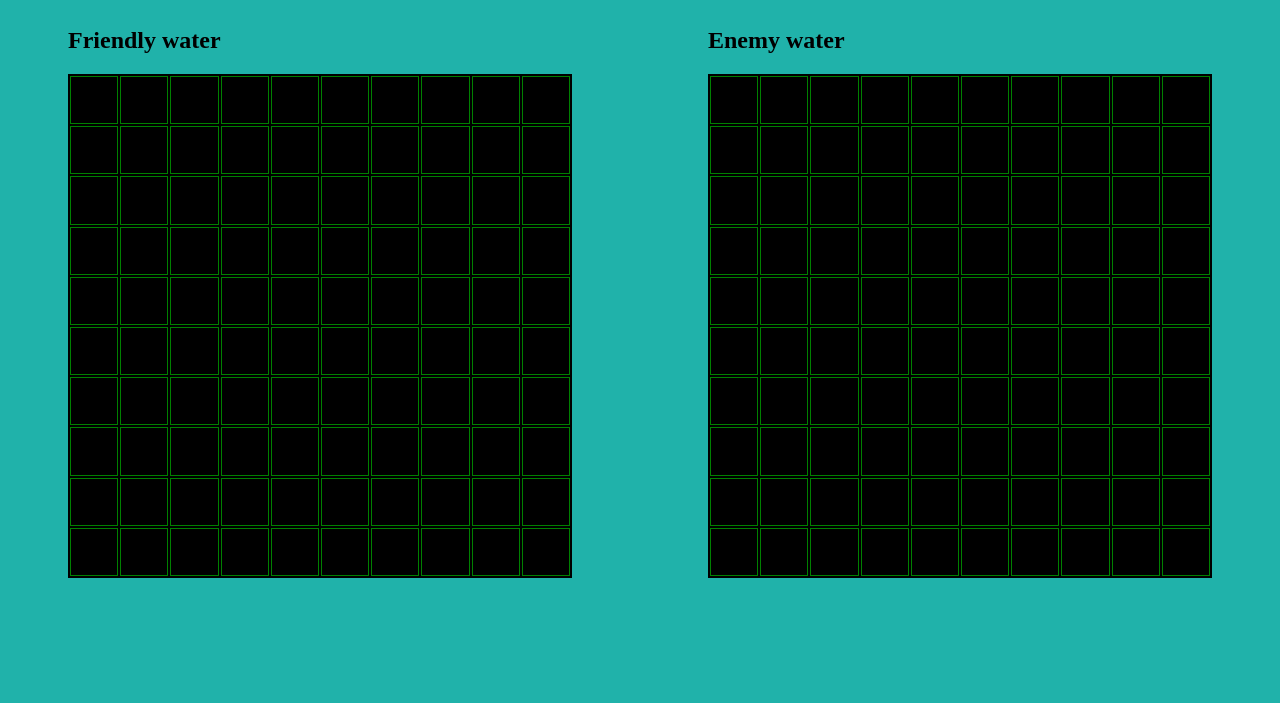
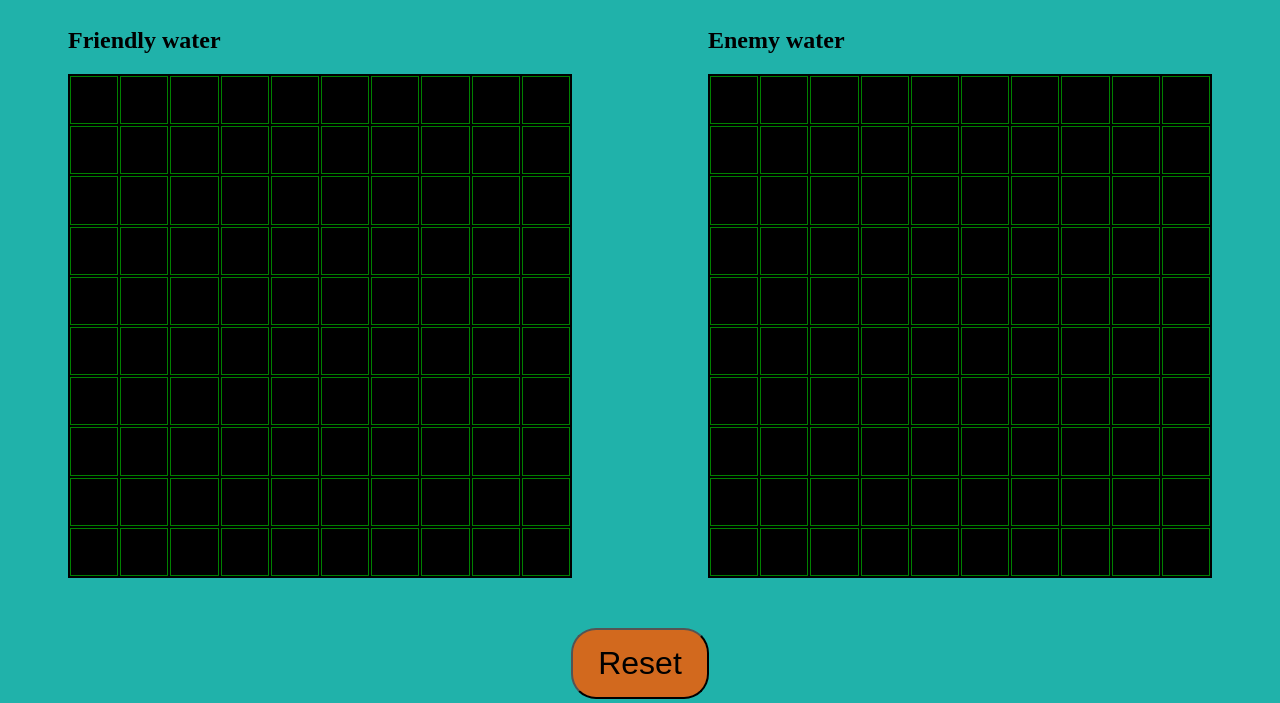
Before and after one commit to Yassin1-prog/battleship, a plain HTML site: page index.html in a window 1280 px wide. Shown: the part 97-800 px from the top of the page. Drawn offline with Linux system fonts and the light colour scheme; a web font is replaced by a local one.

Commit message:
added reset button

```diff
--- a/index.html
+++ b/index.html
@@ -24,6 +24,9 @@
         <div class="enemyWater"></div>
       </div>
     </div>
+    <div class="footer">
+      <button class="btn">Reset</button>
+    </div>
     <script src="main.js"></script>
   </body>
 </html>
--- a/styles.css
+++ b/styles.css
@@ -37,3 +37,22 @@ h1 {
   border: 1px solid green;
   cursor: pointer;
 }
+
+.footer {
+  display: flex;
+  justify-content: center;
+}
+
+.btn {
+  font-size: 32px;
+  background-color: chocolate;
+  border-radius: 25px;
+  margin-top: 50px;
+  padding: 15px;
+  padding-left: 25px;
+  padding-right: 25px;
+}
+
+.btn:hover {
+  background-color: darkgreen;
+}
```
Also changed, not shown: main.js (+2 -2 lines).
